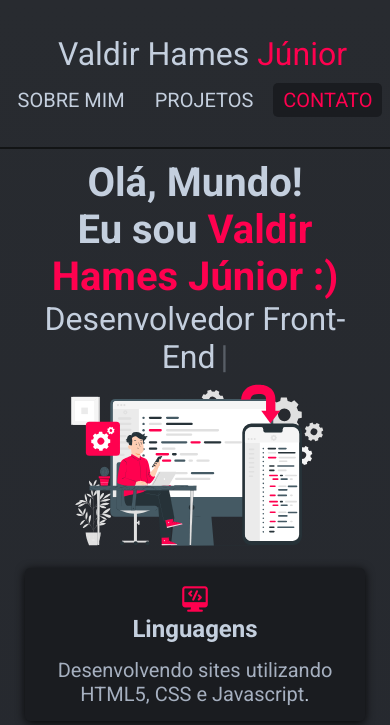
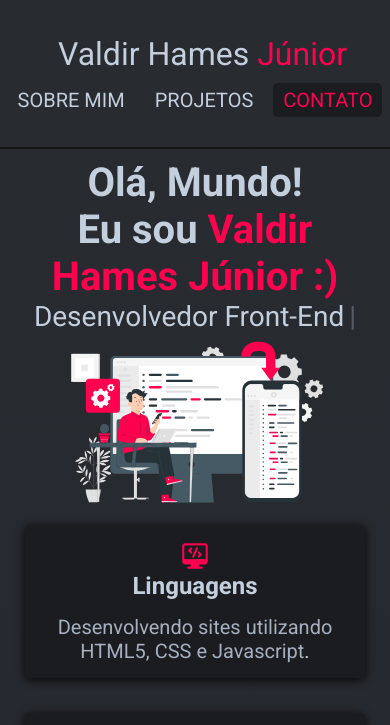
Before and after one commit to valdirhamesjunior/valdirhamesjunior, a plain HTML site: page index.html in a window 390 px wide. Shown: the top 725 px of the page. Drawn offline with Linux system fonts and the light colour scheme.

Commit message:
Add files via upload

```diff
--- a/stylefinal.css
+++ b/stylefinal.css
@@ -295,6 +295,9 @@ hr {
     margin-left: auto;
     margin-right: auto;
   }
+  .topo-descricao p {
+    font-size: 1.75rem;
+  }
 }
 
 .main-bg {
```
